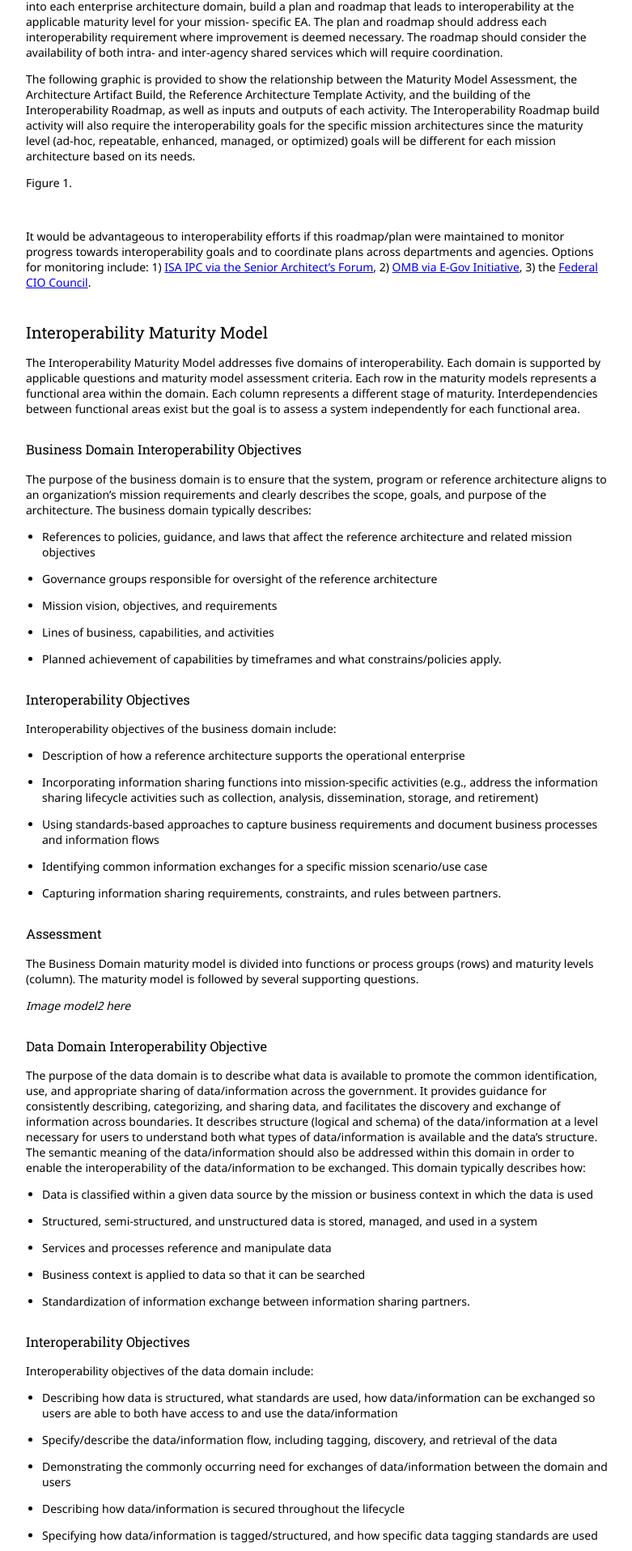
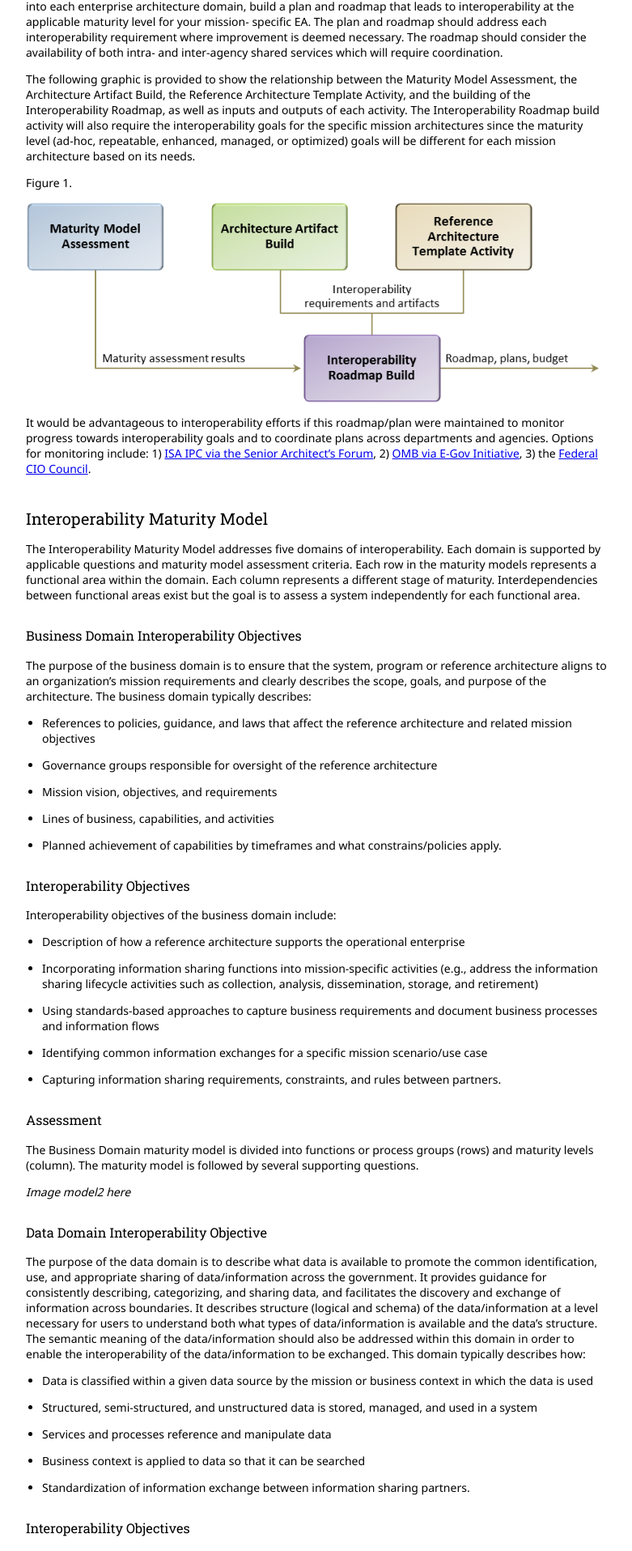
Before and after one commit to Project-Interoperability/project-interoperability.github.io, a Jekyll site: the page built from maturity-model.md, in a window 1280 px wide. Shown: the part 980-2895 px from the top of the page at 81% size, without its empty margins (248-1029 px from the left). Built offline with Jekyll 4.4.1, drawn with Linux system fonts in a browser that asks for light colours; nearby versions of some CDN libraries.

Commit message:
Update maturity-model.md

```diff
--- a/maturity-model.md
+++ b/maturity-model.md
@@ -28,7 +28,7 @@ The following graphic is provided to show the relationship between the Maturity
 
 Figure 1.
 
-![](images/model1.png)
+![](/images/model1.png)
 
 It would be advantageous to interoperability efforts if this roadmap/plan were maintained to monitor progress towards interoperability goals and to coordinate plans across departments and agencies. Options for monitoring include: 1) [ISA IPC via the Senior Architect's Forum](http://ise.gov/ise-governance), 2) [OMB via E-Gov Initiative](http://www.whitehouse.gov/omb/e-gov), 3) the [Federal CIO Council](https://cio.gov/).
 
```
